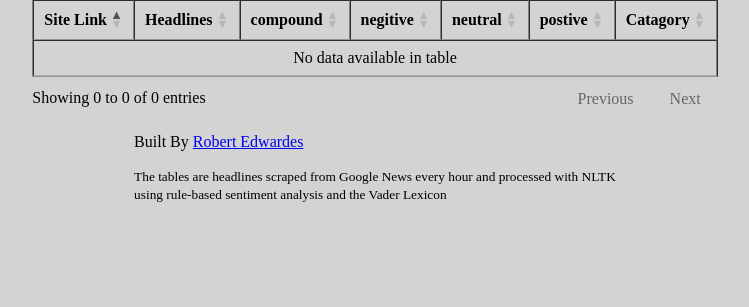
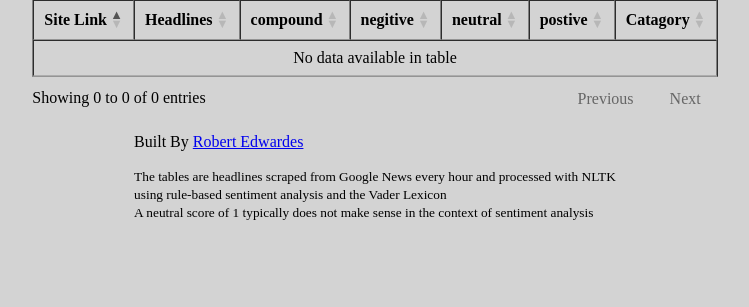
Before and after one commit to RobertEdwardes/gemini_flask, a Flask app: page / in a window 1280 px wide. Shown: the part 162-469 px from the top of the page, without its empty margins (265-1014 px from the left). Run offline with Flask 3, Linux system fonts and the light colour scheme; data comes from the database, SQL or seed files in the repository; data that the repository does not hold is empty; some libraries are stand-ins or nearby versions.

Commit message:
more text

```diff
--- a/templates/index.html
+++ b/templates/index.html
@@ -65,6 +65,8 @@
             The tables are headlines scraped from Google News every hour and processed with NLTK
             <br>
             using rule-based sentiment analysis and the Vader Lexicon
+            <br>
+            A neutral score of 1 typically does not make sense in the context of sentiment analysis
         </small>
     </footer>
 </body>
```
